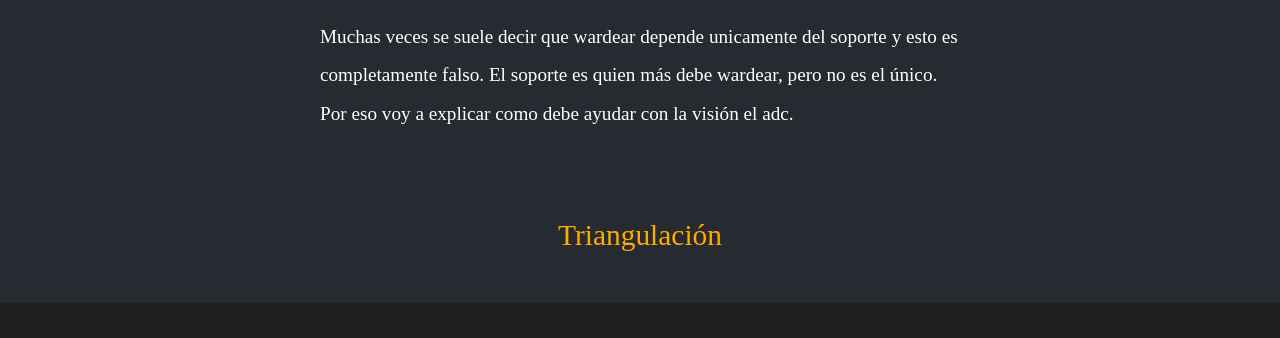
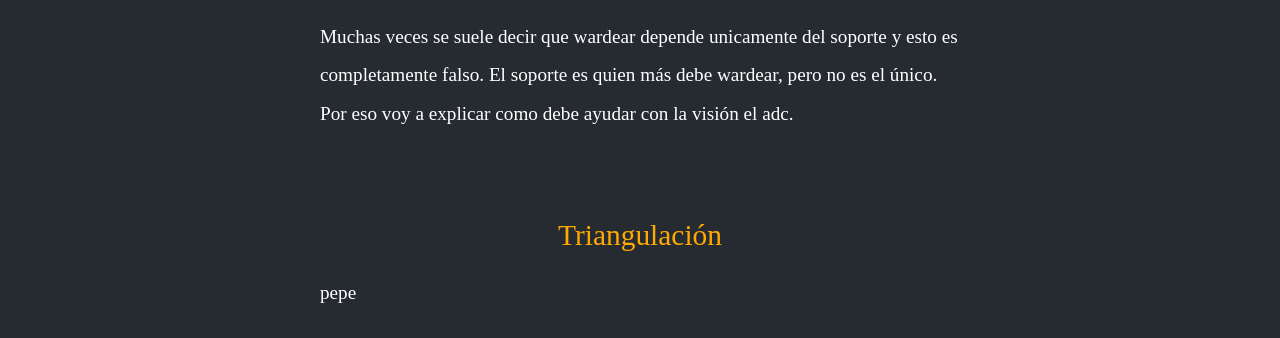
Before and after one commit to SorgettiMatias/LolGuides, a plain HTML site: page adc.html in a window 1280 px wide. Shown: the part 5047-5385 px from the top of the page. Drawn offline with nearby package versions, Linux system fonts and the light colour scheme; a web font is replaced by a local one.

```diff
--- a/adc.html
+++ b/adc.html
@@ -206,7 +206,7 @@
             <div class="section-guiaAdc__cont-texto">
                 <h2>Triangulación</h2>
                 <p>
-
+                    pepe
                 </p>
             </div>
         </section>
```
Also changed, not shown: package.json (deleted, +0 -19 lines), 1 other file.
